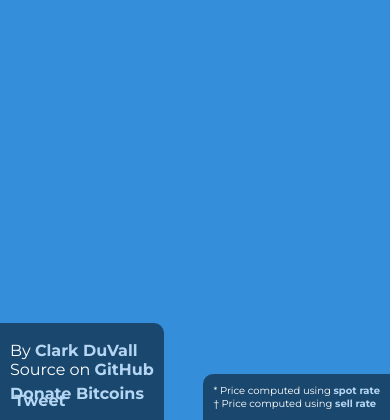
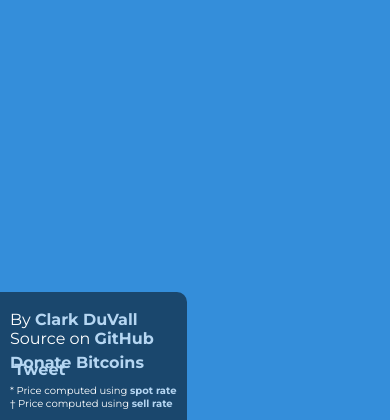
Before and after one commit to clarkduvall/coinbase-snapshot, a Flask app: page / in a window 390 px wide. Shown: the part 424-844 px from the top of the page. Run offline with Flask 2, Linux system fonts and the light colour scheme; data that the repository does not hold is empty; some libraries are stand-ins or nearby versions.

Commit message:
Fix styles

```diff
--- a/static/css/style.css
+++ b/static/css/style.css
@@ -57,13 +57,8 @@ a {
   top: 0.4em; }
 
 #key {
-  position: fixed;
-  bottom: 0;
-  padding: 10px;
-  background: rgba(0, 0, 0, 0.5);
-  font-size: 10px;
-  right: 0;
-  border-top-left-radius: 10px; }
+  margin-top: 5px;
+  font-size: 10px; }
 
 #social {
   position: fixed;
@@ -89,7 +84,7 @@ a {
 
   #dashboard {
     font-size: 23px;
-    margin-bottom: 140px; } }
+    margin-bottom: 170px; } }
 @media (max-width: 480px) {
   #dashboard {
     font-size: 20px; }
--- a/static/css/style.sass
+++ b/static/css/style.sass
@@ -81,10 +81,8 @@ a
   top: .4em
 
 #key
-  +info
+  margin-top: 5px
   font-size: 10px
-  right: 0
-  border-top-left-radius: 10px
 
 #social
   +info
@@ -111,7 +109,7 @@ a
 
   #dashboard
     font-size: 23px
-    margin-bottom: 140px
+    margin-bottom: 170px
 
 @media (max-width: 480px)
   #dashboard
--- a/templates/index.html
+++ b/templates/index.html
@@ -69,11 +69,6 @@
       </div>
     </div>
 
-    <div id="key">
-      * Price computed using <a href="https://coinbase.com/api/doc/1.0/prices/spot_rate.html" target="_blank">spot rate</a><br>
-      &dagger; Price computed using <a href="https://coinbase.com/api/doc/1.0/prices/sell.html" target="_blank">sell rate</a>
-    </div>
-
     <div id="social">
       <div class="item">
         By <a href="http://clarkduvall.com" target="_blank">Clark DuVall</a><br>
@@ -90,6 +85,12 @@
           <a href="https://twitter.com/share" class="twitter-share-button" data-via="theclarkatron" data-hashtags="coinbase">Tweet</a>
         </div>
       </div>
+
+      <div id="key">
+        * Price computed using <a href="https://coinbase.com/api/doc/1.0/prices/spot_rate.html" target="_blank">spot rate</a><br>
+        &dagger; Price computed using <a href="https://coinbase.com/api/doc/1.0/prices/sell.html" target="_blank">sell rate</a>
+      </div>
+
     </div>
 
     <script type="text/javascript" src="//code.jquery.com/jquery-2.1.0.min.js"></script>
```
